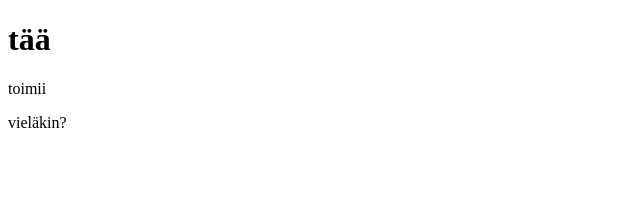
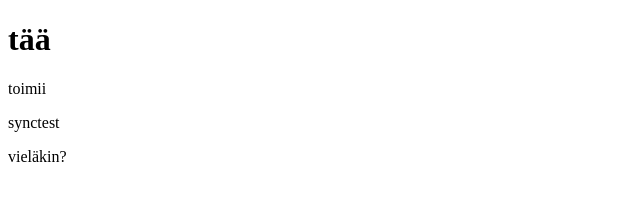
Before and after one commit to Tohvudev/miniprojekti, a plain HTML site: page testwebpage/index.html in a window 1280 px wide. Shown: the full height of the page, 0-640 px from the left. Drawn offline with Linux system fonts and the light colour scheme.

Commit message:
autosync test

```diff
--- a/testwebpage/index.html
+++ b/testwebpage/index.html
@@ -6,7 +6,7 @@
 <p>toimii</p>
 
 
-
+<p>synctest</p>
 <p>vieläkin?</p>
 </body>
 </html>
```
